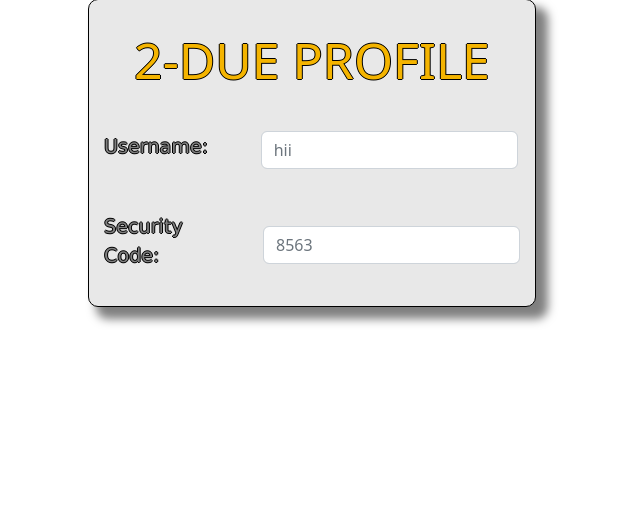
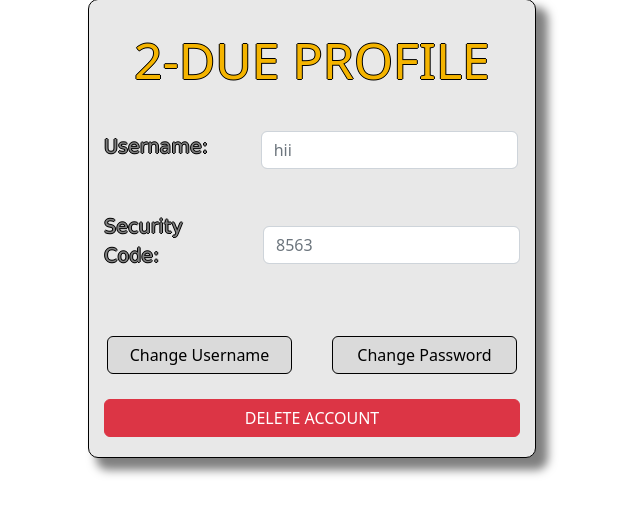
Before and after one commit to neelg07/2-DUE, a Flask app: page /account in a window 1280 px wide. Shown: the part 110-625 px from the top of the page, without its empty margins (328-968 px from the left). Run offline with Flask 2, Linux system fonts and the light colour scheme; a user stored in the database is signed in; data comes from the database, SQL or seed files in the repository; some libraries are stand-ins or nearby versions.

Commit message:
Finish templating for profile tab

```diff
--- a/static/layout.css
+++ b/static/layout.css
@@ -348,3 +348,17 @@ h6.code {
     margin-right: 10px;
     margin-top: 10px;
 }
+
+.delete-account {
+    width: 100%;
+}
+
+.delete-account:hover {
+    transform: scale(1.1);
+}
+
+.change-user,
+.change-pass {
+    margin-top: 25px;
+    width: 185px;
+}
--- a/templates/account.html
+++ b/templates/account.html
@@ -1,4 +1,8 @@
 {% extends 'layout.html' %}
+
+{% block script %}
+    <script src="#" defer></script>
+{% endblock %}
 
 {% block nav %}
     <a class="navbar-brand" href="/weather"><span class="blue">2</span><span class="red dash">-</span><span class="yellow">D</span><span class="green">U</span><span class="red">E</span></a>
@@ -34,6 +38,13 @@
                 <p class="acc-user">Security Code: </p>
                 <input class="form-control mx-auto w-auto" id="pass" name="pass" placeholder='{{ code }}' type="text" readonly>
             </div>
+            <div class="account">
+                <button type="button" class="btn btn-primary change-user">Change Username</button>
+                <button type="button" class="btn btn-primary change-pass">Change Password</button>
+            </div>
+            <div class="account">
+                <button type="button" class="btn btn-danger delete-account">DELETE ACCOUNT</button>
+            </div>
         </div>
     </div>
 
```
Also changed, not shown: 1 other file.
